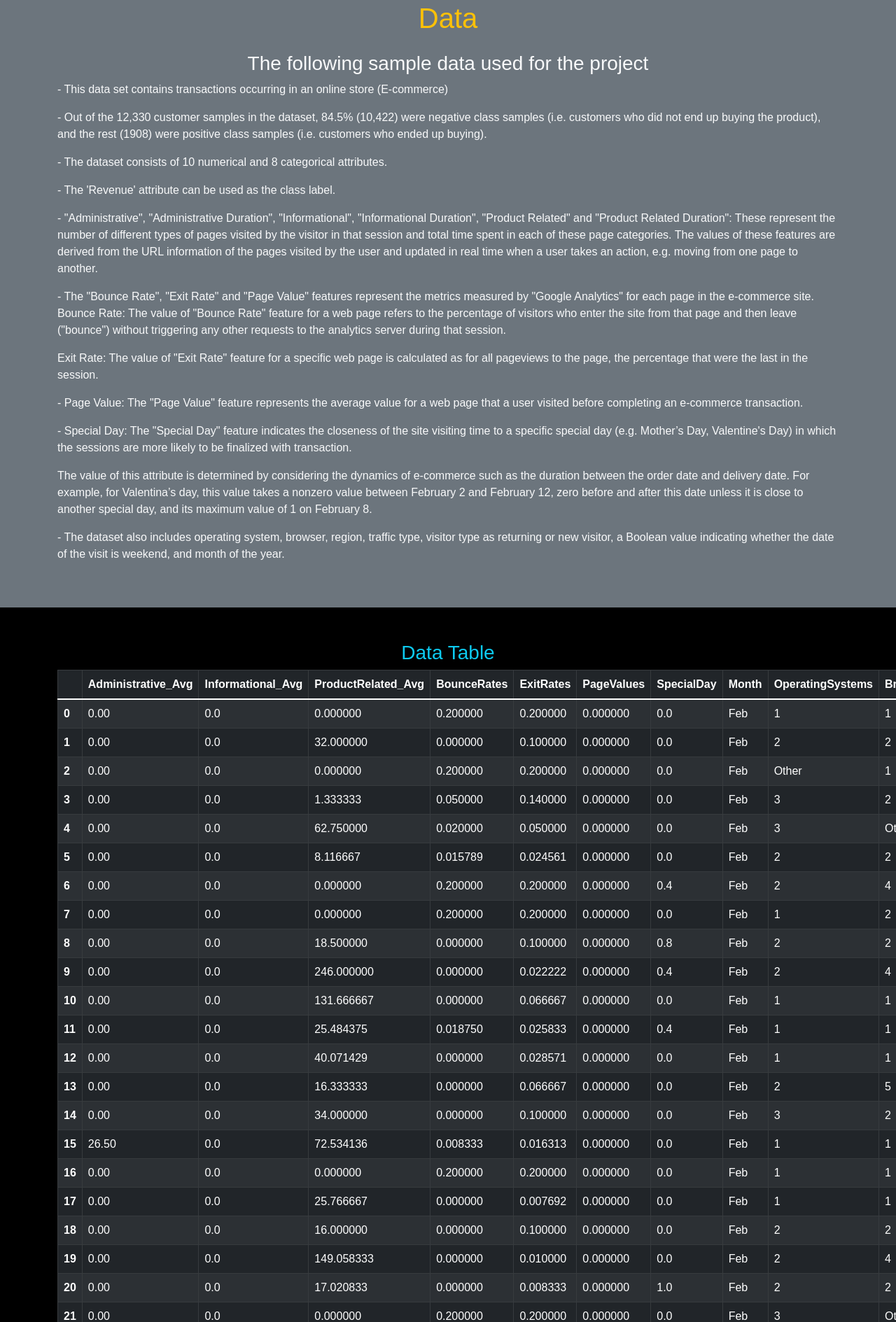
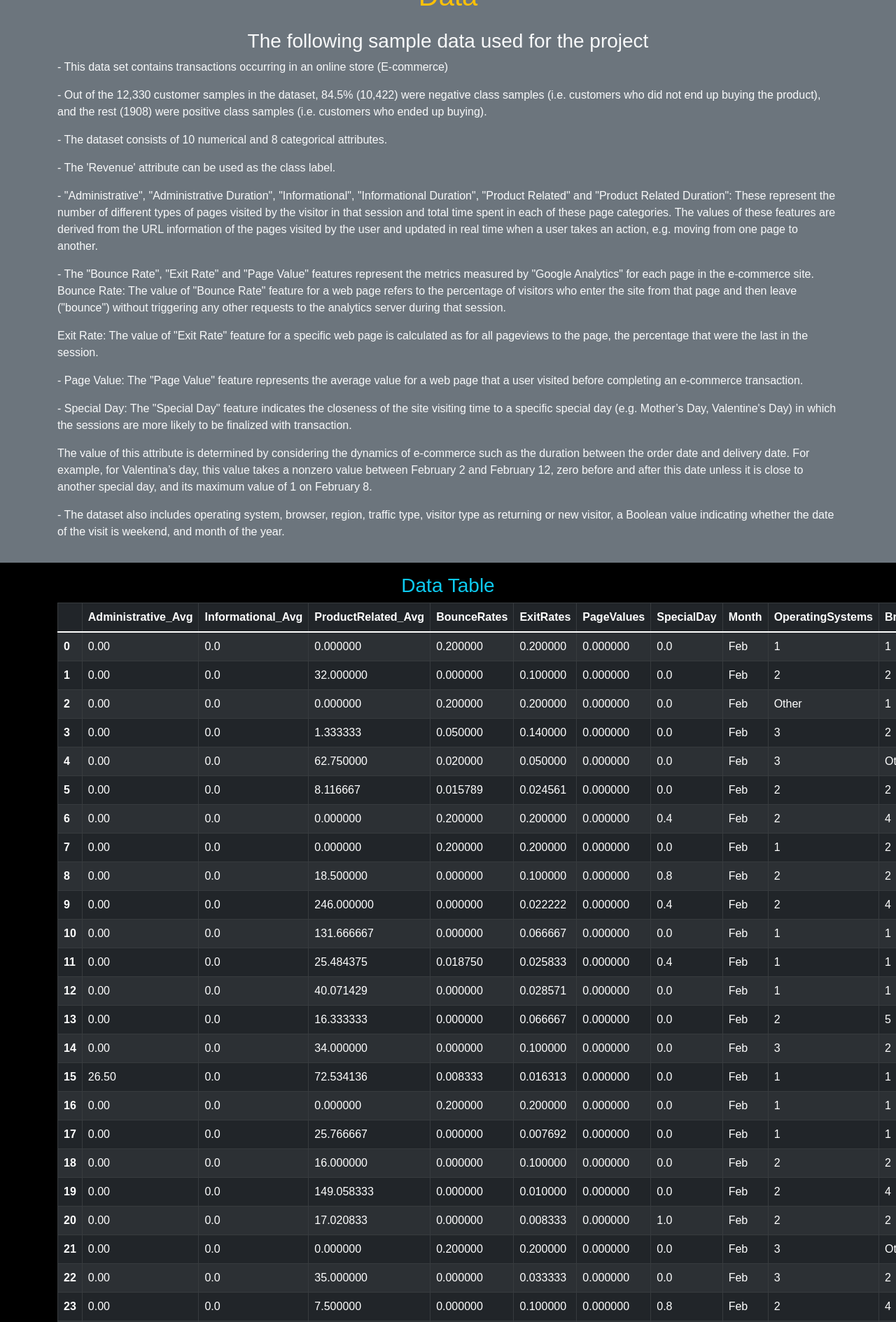
Before and after one commit to pandeysudip/e-commerce, a Flask app: page /data.html in a window 1280 px wide; the page is wider, and only the part inside the window is pictured. Shown: the part 62-1951 px from the top of that part at 70% size. Run offline with Flask 2, Linux system fonts and the light colour scheme; some libraries are stand-ins or nearby versions.

Commit message:
final minor changes to html files

```diff
--- a/templates/dashboard.html
+++ b/templates/dashboard.html
@@ -106,7 +106,7 @@
                     </div>
                     <div class="container">
                         <div class="jumbotron text-center bg-dark text-light  p-3">
-                            <h4><span class="text-danger">Oversampling data with only selected </span></h4>
+                            <h4><span class="text-danger">Oversampling data with only selected features </span></h4>
                         </div >
                     </div >
                     <div class="container">
--- a/templates/data.html
+++ b/templates/data.html
@@ -1,6 +1,6 @@
 {% extends "layout.html" %}
 {% block body %}
-<section id="tal" class="bg-secondary text-light  p-5  text-sm-start">
+<section id="tal" class="bg-secondary text-light  p-3  text-sm-start">
     <div class="container ">
         <h1 class=" p-3 text-warning text-center">Data</h1>
         <h3 class=" text-center">The following sample data used for the project</h3>
@@ -20,7 +20,7 @@
     </div>
 </section>
 
-<section id="tal" class="bg-black text-light p-5  text-center text-sm-start">
+<section id="tal" class="bg-black text-light p-3  text-center text-sm-start">
     <div class="container">
 
         <h3 class="text-center text-info">Data Table</h3>
```
